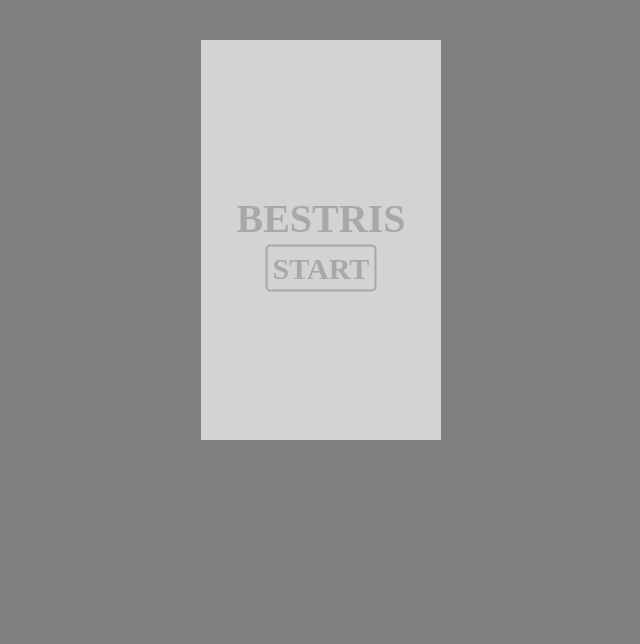
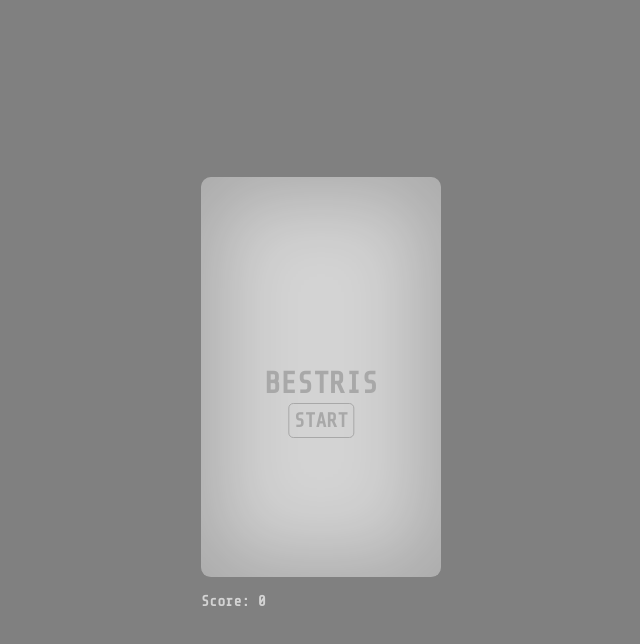
Before and after one commit to lkatkus/Personal-JS-5-Tetris, a plain HTML site: page index.html in a window 1280 px wide. Shown: the whole page, without its empty margins (319-959 px from the left). Drawn offline with nearby package versions, Linux system fonts and the light colour scheme.

Commit message:
Updated styling. Added score calculation

```diff
--- a/css/style.css
+++ b/css/style.css
@@ -1,5 +1,8 @@
+@import url('https://fonts.googleapis.com/css?family=Share+Tech+Mono');
+
 *{
     box-sizing: border-box;
+    font-family: 'Share Tech Mono', monospace;
 }
 
 body, html{
@@ -12,40 +15,59 @@ body, html{
 
 .container{
     width: 100%;
+    height: 100%;
     position: relative;
+}
+
+.canvasContainer{
+    position: absolute;
+    top: 50%;
+    left: 50%;
+    transform: translate(-50%,-50%);
+
 }
 
 canvas{
     background-color: #d3d3d3;
-    display: block;
-    margin: 0 auto;
+    border-radius: 10px;
+    -webkit-box-shadow: inset 0px 0px 80px 20px rgba(0,0,0,0.2);
+    -moz-box-shadow: inset 0px 0px 80px 20px rgba(0,0,0,0.2);
+    box-shadow: inset 0px 0px 80px 20px rgba(0,0,0,0.2);
 }
 
 #title{
     color: #a8a8a8;
     margin: 10px;
-    font-size: 40px;
-    margin-top: 0;
+    font-size: 30px;
+}
+
+.score{
+    color: #d3d3d3;
+    font-size: 15px;
+}
+
+#scoreDisplay{
+    margin: 0;
 }
 
 /*BUTTONS*/
 .btn-container{
-    /*POSITIONING*/
     position: absolute;
     left: 50%;
     top: 50%;
     transform: translate(-50%,-50%);
+    z-index: 2;
     text-align: center;
 }
 
 .btn{
     /*STYLING*/
     padding: 5px;
-    font-size: 30px;
+    font-size: 20px;
     text-align: center;
     color: #a8a8a8;
     font-weight: bolder;
-    border: 2px solid #a8a8a8;
+    border: 1px solid #a8a8a8;
     border-radius: 5px;
     cursor: pointer;
     transition: all 0.2s;
--- a/index.html
+++ b/index.html
@@ -8,12 +8,17 @@
     </head>
     <body onload="init()">
         <div class="container">
+
             <div class="btn-container">
-                <h2 id="title">BESTRIS</h2>
+                <h2 id="title">BESTRIS</h>
                 <div><span id="btn-start" class="btn">START</span></div>
             </div>
 
-            <canvas id="myCanvas"></canvas>
+            <div class="canvasContainer">
+                <canvas id="myCanvas"></canvas>
+                <h2 class="score">Score: <span id="scoreDisplay">0</span></h2>
+            </div>
+
         </div>
     </body>
 </html>
--- a/js/script.js
+++ b/js/script.js
@@ -2,6 +2,8 @@ function init(){
     var container = document.querySelector(".container");
     var canvas = document.getElementById("myCanvas");
     var ctx = canvas.getContext("2d");
+
+    var canvasSize = canvas.getBoundingClientRect();
 
     // BLOCK PARAMETERS FOR BUILDING SHAPES
     var block;
@@ -23,9 +25,12 @@ function init(){
     var shape = [];
     var shapeType = 1; /* FROM 1 TO 7 */
     var shapeRotation = 1; /* FROM 1 TO 4 */
+    var activeShape; /* FOR TRACKING ACTIVE SHAPE */
+    var finishedShapes = []; /* FOR STORING PLACED BLOCK POSITION */
 
-    var activeShape;
-    var finishedShapes = [];
+    // FOR SCORE KEEPING
+    var score = 0;
+    var scoreMultiply = 1;
 
     // SETTING STARTING CANVAS SIZE
     var lineWidth = 12;
@@ -33,12 +38,19 @@ function init(){
     canvas.width = blockSize*lineWidth;
     canvas.height = blockSize*20;
 
+    // BLOCK DRAWING FUNCTION
     function drawBlock(){
-        ctx.fillStyle = 'black';
+        ctx.fillStyle = 'white';
         ctx.fillRect(0, 0, blockSize, blockSize);
+
+        ctx.strokeStyle = 'grey';
+        ctx.strokeRect(0, 0, blockSize, blockSize);
+
         block = ctx.getImageData(0, 0, blockSize, blockSize);
         void ctx.clearRect(0, 0, canvas.width, canvas.height);
     }
+
+    // DRAWING SINGLE BLOCK
     drawBlock();
 
     // START AND RESET BUTTON SELECTORS
@@ -46,6 +58,9 @@ function init(){
         btnStart.addEventListener('click',function(){
         startGame('start');
     });
+
+    // FOR DISPLAYING SCORE
+    var scoreDisplay = document.querySelector('#scoreDisplay');
 
     // ADD CONTROLS
     document.addEventListener('keydown',function(event){
@@ -69,6 +84,39 @@ function init(){
         }
     });
 
+    // START GAME
+    function startGame(){
+
+        // REMOVE START BUTTON AND TITLE
+        btnStart.classList.add('d-none');
+        document.getElementById('title').classList.add('d-none');
+
+        activeShape = [];
+        shapeType = Math.floor(Math.random()*7)+1;
+
+        // TESTING
+        // shapeType = 6;
+
+        shapeRotation = Math.floor(Math.random()*4)+1;
+        activeShape.push(new addShape(blockSize*5,0));
+        animate();
+    };
+
+    // MAIN ANIMATION FUNCTION
+    function animate(){
+        myAnimationInterval = setTimeout(
+            function(){
+                myAnimationRequest = requestAnimationFrame(animate);
+            },
+            200);
+
+        // LOOP FOR UPDATING POSITION
+        for(var i = 0; i < activeShape.length; i++){
+            activeShape[i].update();
+        };
+    };
+
+    // SHAPE OBJECT
     function addShape(x,y,rotation){
         shape = [];
 
@@ -322,38 +370,6 @@ function init(){
         animate();
     }
 
-    // START GAME
-    function startGame(){
-
-        // REMOVE START BUTTON AND TITLE
-        btnStart.classList.add('d-none');
-        document.getElementById('title').classList.add('d-none');
-
-        activeShape = [];
-        shapeType = Math.floor(Math.random()*7)+1;
-
-        // TESTING
-        // shapeType = 6;
-
-        shapeRotation = Math.floor(Math.random()*4)+1;
-        activeShape.push(new addShape(blockSize*5,0));
-        animate();
-    };
-
-    // MAIN ANIMATION FUNCTION
-    function animate(){
-        myAnimationInterval = setTimeout(
-            function(){
-                myAnimationRequest = requestAnimationFrame(animate);
-            },
-            200);
-
-        // LOOP FOR UPDATING POSITION
-        for(var i = 0; i < activeShape.length; i++){
-            activeShape[i].update();
-        };
-    };
-
     // CHECK FULL LINE
     function checkFinishedLine(){
 
@@ -364,7 +380,7 @@ function init(){
             : 0;
         });
 
-        let takenOnLine = 0;
+        let takenOnLine = 0; /* PLACEHOLDER FOR CHECKING AMOUNT OF FILLED BLOCKS ON A SINGLE LINE. IF EQUAL TO LINEWIDTH, THE REMOVE */
 
         // CHECK OBJECT AMOUNT ON ONE LINE
         for(let i = 0; i < finishedShapes.length-1; i++){
@@ -372,13 +388,15 @@ function init(){
                 takenOnLine++;
                 if(takenOnLine == lineWidth-1){
                     console.log('FULL LINE AT ' + finishedShapes[i].y);
+
+                    score = Math.floor((score + lineWidth * 10) * scoreMultiply);
+                    scoreMultiply = scoreMultiply * 1.1;
+
                     takenOnLine = 0;
                     let removedLineY = finishedShapes[i].y;
 
                     // REMOVE FILLED LINE
                     finishedShapes.splice(i+2-lineWidth,lineWidth);
-
-                    console.log(removedLineY + ' ' + canvas.height);
 
                     // MOVE ALL BLOCKS ABOVE THE REMOVED LINE DOWN
                     for(let j = 0; j < finishedShapes.length; j++){
@@ -389,10 +407,13 @@ function init(){
 
                     // RERUN FUNCTION IF MORE THEN ONE LINE FILLED
                     checkFinishedLine();
+
+                    scoreDisplay.innerHTML = score; /* ADD SCORE TO DISPLAY */
                 }
             }else{
                 console.log('NO FULL LINES');
                 takenOnLine = 0;
+                scoreMultiply = 1; /* RESETING MULTIPLY */
             }
         }
     }
```
